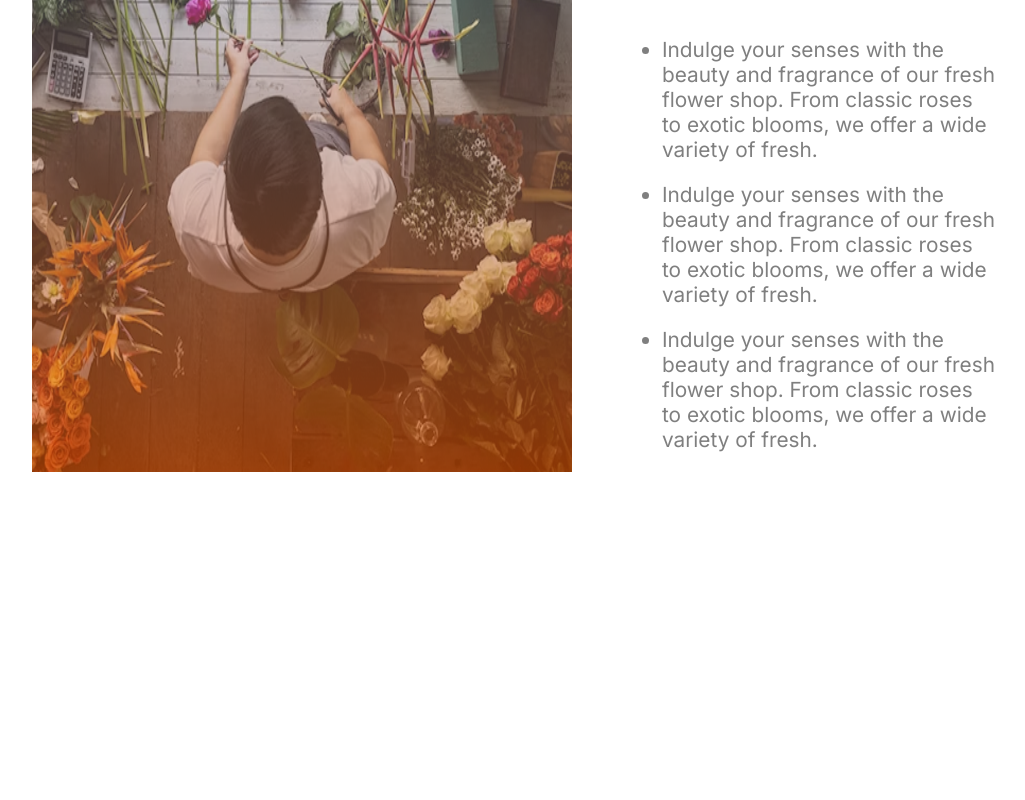
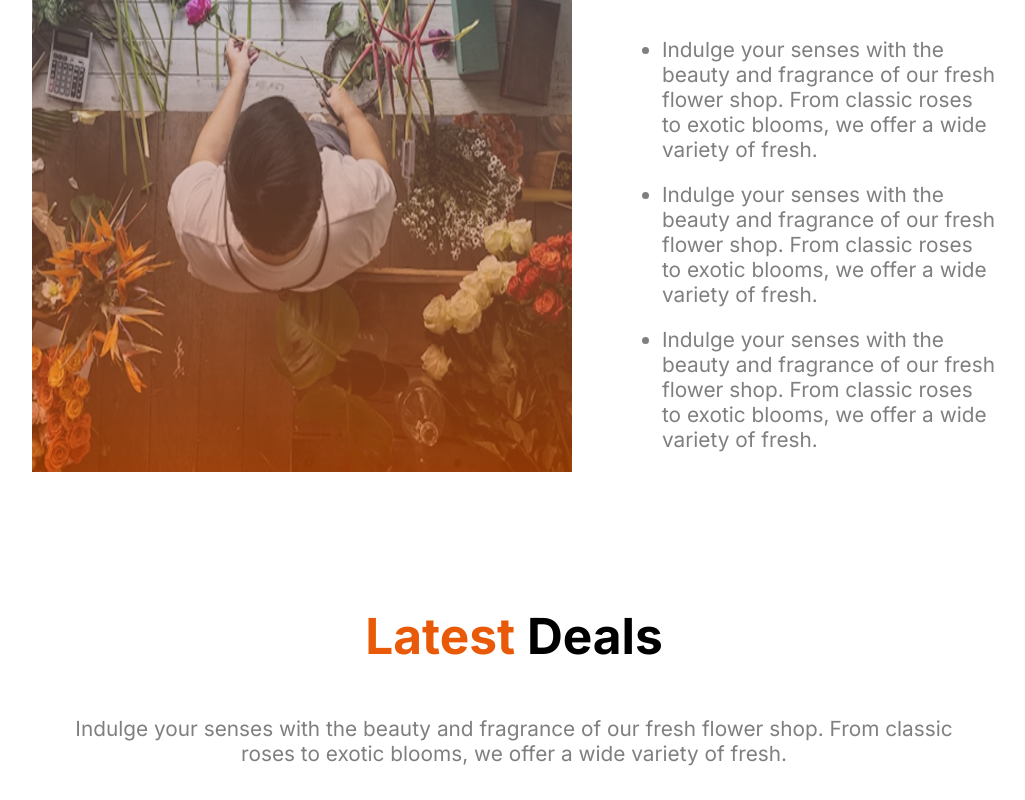
Before and after one commit to mustafijahmedovi/ph-assignment-02, a plain HTML site: page index.html in a window 1280 px wide. Shown: the part 2490-3290 px from the top of the page, without its empty margins (126-1151 px from the left). Before the commit the page ends 2992 px from the top, so only its background shows below. Drawn offline with Linux system fonts and the light colour scheme.

Commit message:
latest deals add

```diff
--- a/index.html
+++ b/index.html
@@ -113,6 +113,11 @@
 
         </section>
 
+        <section class="inter-normal latest-deals">
+            <h3 class="deals"><span class="latest">Latest</span> Deals</h3>
+            <p class="dealsp">Indulge your senses with the beauty and fragrance of our fresh flower shop. From classic roses to exotic blooms, we offer a wide variety of fresh.</p>
+
+        </section>
     </main>
     <footer>
 
--- a/style.css
+++ b/style.css
@@ -127,3 +127,25 @@ main,header{
     color: rgba(0, 0, 0, 0.5);
     margin-bottom: 20px;
 }
+
+/* latest deals */
+.latest{
+    color: #E95A08;
+}
+.deals{
+    font-size: 3.1rem;
+    font-weight: 700;
+}
+.dealsp{
+    width: 890px;
+    height: 54px;
+    font-size: 1.3rem;
+    font-weight: 400;
+    color: rgba(0, 0, 0, 0.5);
+    margin:0 auto;
+}
+.latest-deals{
+    text-align: center;
+    margin-top: 134px;
+
+}
```
